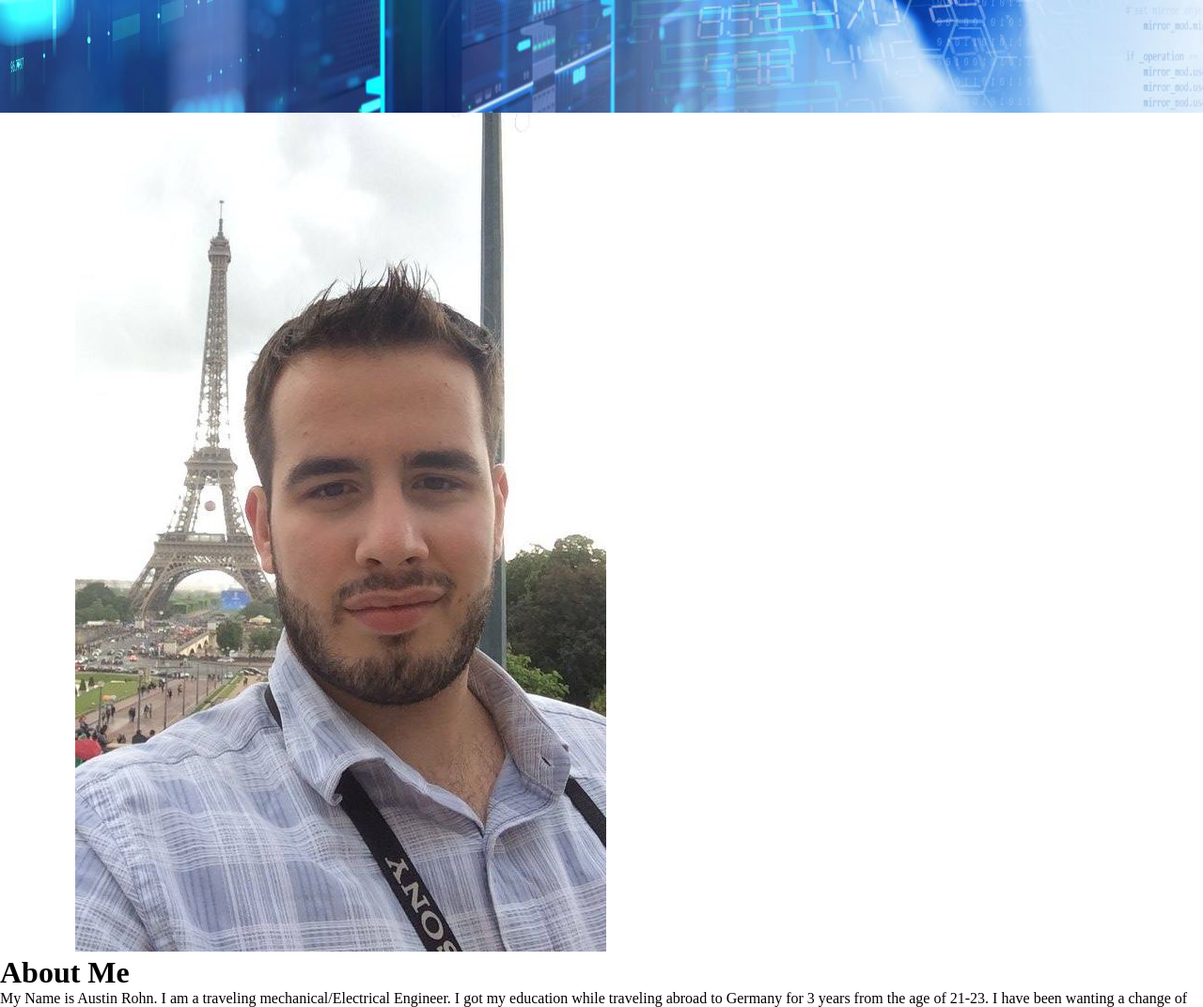
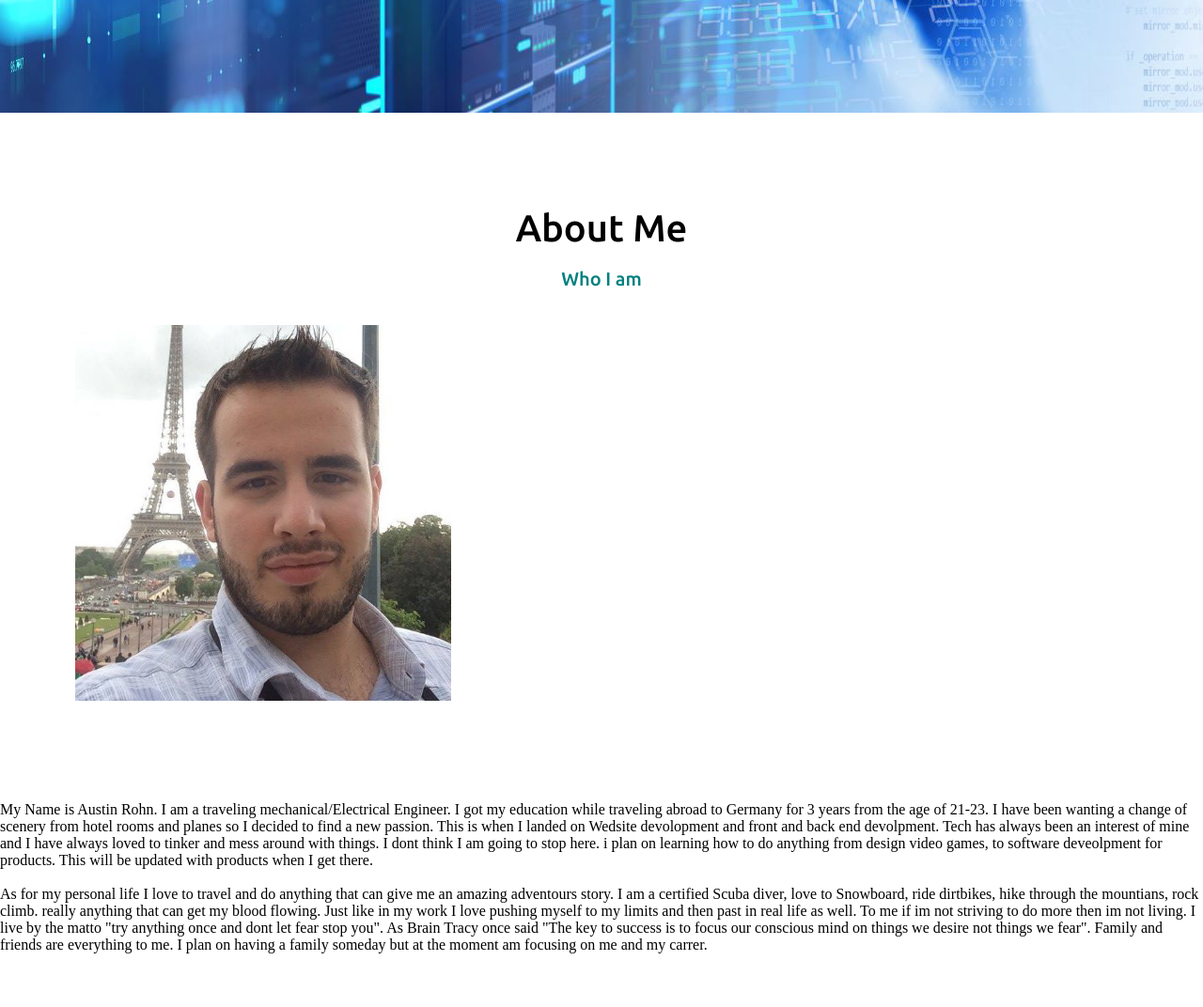
Before and after one commit to austinrohn19/austinrohn19.github.io, a plain HTML site: page homework 2/Portfolio Website 2.html in a window 1280 px wide. Shown: the part 680-1752 px from the top of the page at 94% size. After the commit the page ends 1695 px from the top, so only its background shows below. Drawn offline with nearby package versions, Linux system fonts and the light colour scheme; files whose address does not match are found by name.

Commit message:
about me section

```diff
--- a/homework 2/Portfolio Website 2.html
+++ b/homework 2/Portfolio Website 2.html
@@ -43,6 +43,7 @@
     <!--about me section start-->
     <section class="about" id="about">
         <div class="max-width">
+            <h1 class="title">About Me</h1>
             <div class="about-content">
                 <div class="column left">
                     <img src="../homework2/images/about.jpg"
@@ -50,8 +51,6 @@
             </div>
         </div>
     </section>
-
-    <h1>About Me</h1>
 
     <p> My Name is Austin Rohn. I am a traveling mechanical/Electrical Engineer. I got my education while traveling abroad to Germany for 3 years from the age of 21-23. I have
         been wanting a change of scenery from hotel rooms and planes so I decided to find a new passion. This is when I landed on Wedsite devolopment and front and back end devolpment.
--- a/homework 2/style.css
+++ b/homework 2/style.css
@@ -121,6 +121,86 @@
     background: none;
 }
 
+/*about me section style*/
+section{
+    padding: 100px 0;
+}
+.about{
+    font-family: 'poppins', sans-serif;
+}
+
+.about .title{
+    position: relative;
+    text-align: center;
+    font-size: 40px;
+    font-weight: 500;
+    margin-bottom: 60px;
+    padding-bottom: 20px;
+    font-family: 'ubuntu' , sans-serif;
+}
+
+.about .title::before {
+    content: "";
+    position: absolute;
+    bottom: 0px;
+    left: 50%;
+    width: 180px;
+    height: 3px;
+    background: #111;
+    transform: translate(-50%) ;
+}
+
+.about .title::before {
+    content: "Who I am";
+    position: absolute;
+    bottom: -7px;
+    left: 50%;
+    font-size: 20px;
+    color: teal;
+    padding: 5px;
+    background: #fff;
+    transform: translate(-50%) ;
+}
+
+.about .about-content .left img{
+    height: 400px;
+    width: 400px;
+    object-fit: cover;
+}
+
+
+
+
+
+
+
+
+
+
+
+
+
+
+
+
+
+
+
+
+
+
+
+
+
+
+
+
+
+
+
+
+
+
 /* responsive media query start */
 @media (max-width: 1104px){
     .home .max-width{
```
